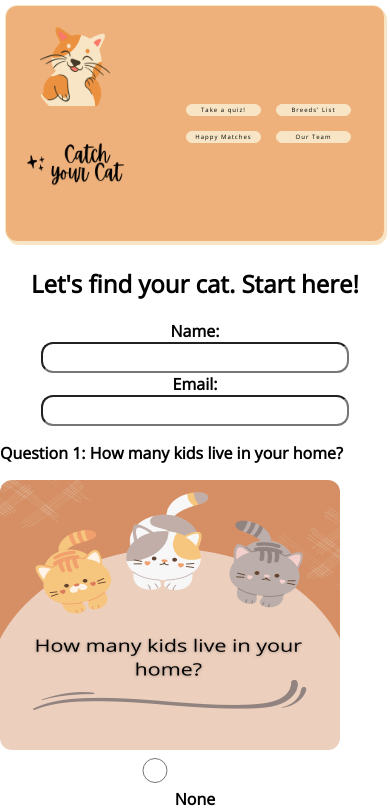
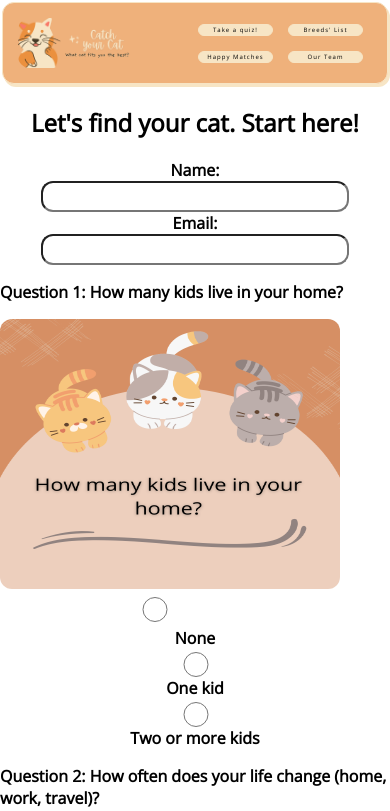
Before and after one commit to caio-garcia/cat-app, a React (Create React App) app: page /quiz in a window 390 px wide. Shown: the top 811 px of the page. Built offline with nearby package versions, Linux system fonts and the light colour scheme; no server answers; the HTML template or start-up script is replaced by a standard one.

Commit message:
navbar mobile done

```diff
--- a/src/components/Navbar/index.js
+++ b/src/components/Navbar/index.js
@@ -1,7 +1,7 @@
 import { Link } from "react-router-dom";
 import styles from "./styles.module.css";
-import catHome from "../../assets/pictures/cat (1080 × 768 px).png";
-import logo from "../../assets/pictures/CatchYourCatBlack(1080 × 768 px) (5).png";
+import catLogoNavbar from "../../assets/pictures/catCatchRowCropped.png";
+// import logo from "../../assets/pictures/CatchYourCatBlack(1080 × 768 px) (5).png";
 
 export function Navbar() {
   return (
@@ -9,8 +9,8 @@ export function Navbar() {
       <div className={styles.navbar}>
         <Link to="/">
           <div className={styles.navbarImages}>
-            <img src={catHome} />
-            <img src={logo} />
+            <img src={catLogoNavbar} />
+            {/* <img src={logo} /> */}
           </div>
         </Link>
 
--- a/src/components/Navbar/styles.module.css
+++ b/src/components/Navbar/styles.module.css
@@ -9,8 +9,8 @@ beige: #f7e5c5 */
     display: flex;
     gap: 45px;
     justify-content: space-between;
-    margin: 5px;
-    padding: 5px;
+    margin: 2px;
+    padding: 0px;
     /* padding-bottom: 55px; */
     border: 1px solid #f7e5c5;
     border-radius: 12px;
@@ -23,11 +23,12 @@ beige: #f7e5c5 */
     display: flex;
     flex-direction: column;
     gap: 5px;
+    height: 80px;
   }
 
   .navbar img {
     margin: 15px;
-    width: 100px;
+    width: 120px;
     height: 80px;
   }
   .navbarButtons {
```
Also changed, not shown: src/assets/pictures/catCatchRow.png (renamed from src/assets/pictures/Green Illustrative QnA Cats Instagram Post (1080 × 1080 px) (250 × 150 px) (1080 × 768 px) (1080 × 768 px).png), src/assets/pictures/catCatchRowCropped.png (added).
